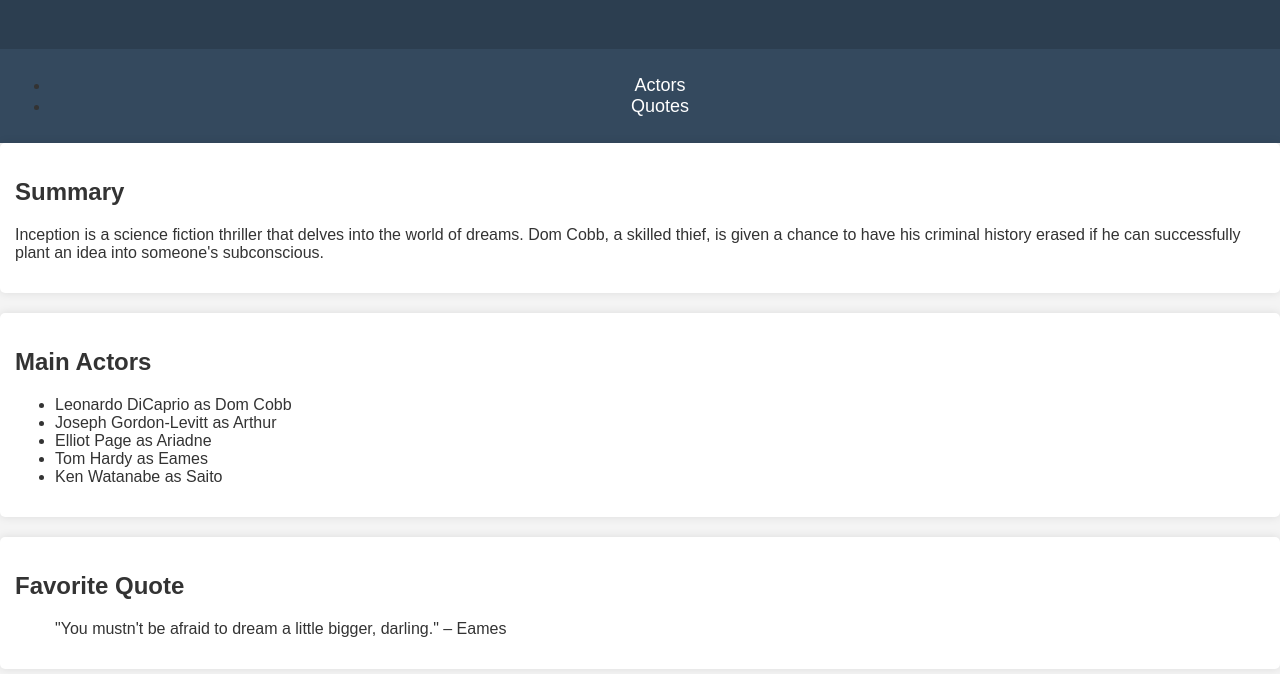
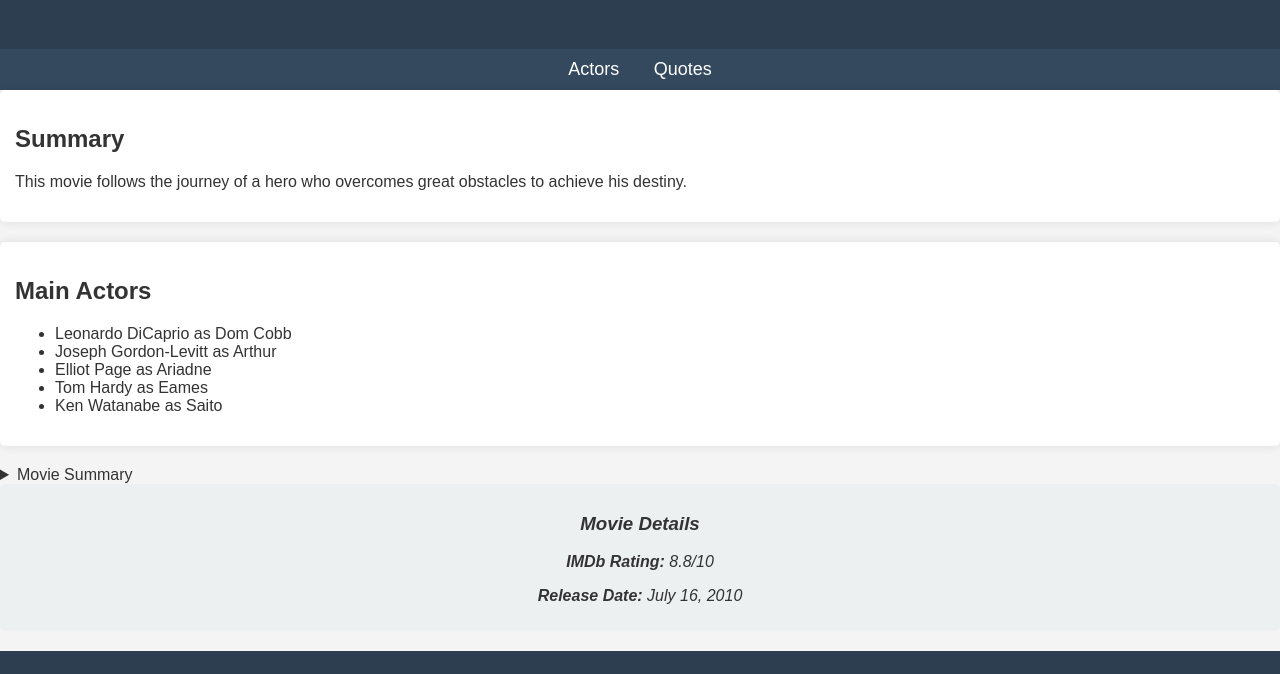
Before and after one commit to acciojob/semantic-imdb-AmanShukla00, a website: page main.html in a window 1280 px wide. Shown: the part 110-784 px from the top of the page. Drawn offline with Linux system fonts and the light colour scheme.

Commit message:
created a submission

```diff
--- a/main.html
+++ b/main.html
@@ -12,16 +12,18 @@
     </header>
 
     <nav>
-        <ul>
-            <li><a id="nav-actor" href="#actor">Actors</a></li>
-            <li><a id="nav-quote" href="#quote">Quotes</a></li>
-        </ul>
-    </nav>
+  <a id="nav-actor" href="#actor">Actors</a>
+  <a id="nav-quote" href="#quote">Quotes</a>
+</nav>
+
 
     <section id="summary">
-        <h2>Summary</h2>
-        <p>Inception is a science fiction thriller that delves into the world of dreams. Dom Cobb, a skilled thief, is given a chance to have his criminal history erased if he can successfully plant an idea into someone's subconscious.</p>
-    </section>
+  <h2>Summary</h2>
+  <p>
+    This movie follows the journey of a hero who overcomes great obstacles to
+    achieve his destiny.
+  </p>
+</section>
 
     <section id="actor">
         <h2>Main Actors</h2>
@@ -34,11 +36,13 @@
         </ul>
     </section>
 
-    <section id="quote">
-        <h2>Favorite Quote</h2>
-        <blockquote>"You mustn't be afraid to dream a little bigger, darling." – Eames</blockquote>
-    </section>
-
+    <details>
+  <summary>Movie Summary</summary>
+  <p>
+    This movie follows the journey of a hero who overcomes great obstacles to
+    achieve his destiny.
+  </p>
+</details>
     <aside>
         <h3>Movie Details</h3>
         <p><strong>IMDb Rating:</strong> 8.8/10</p>
```
